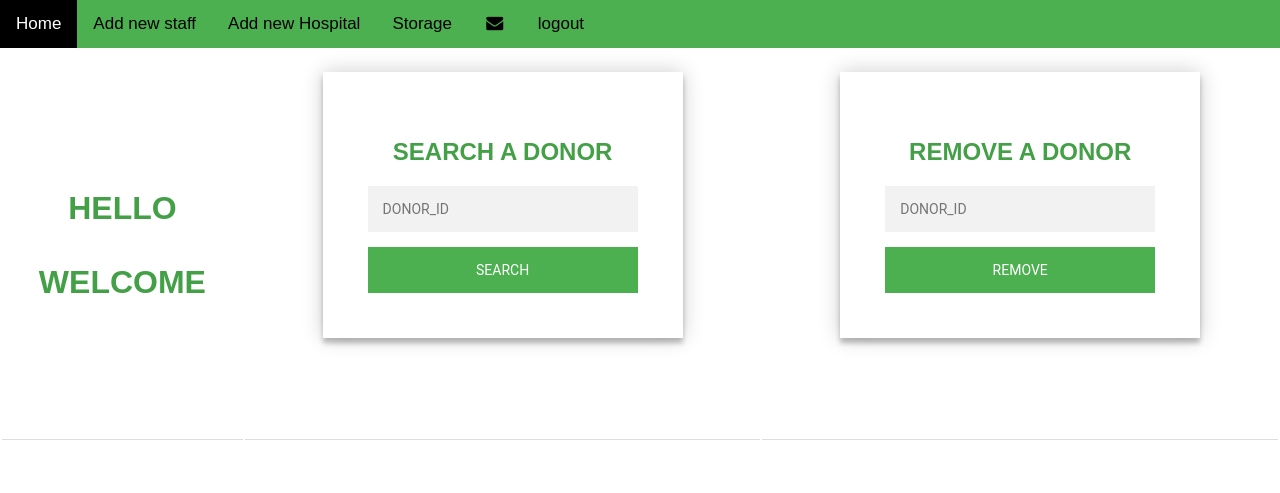
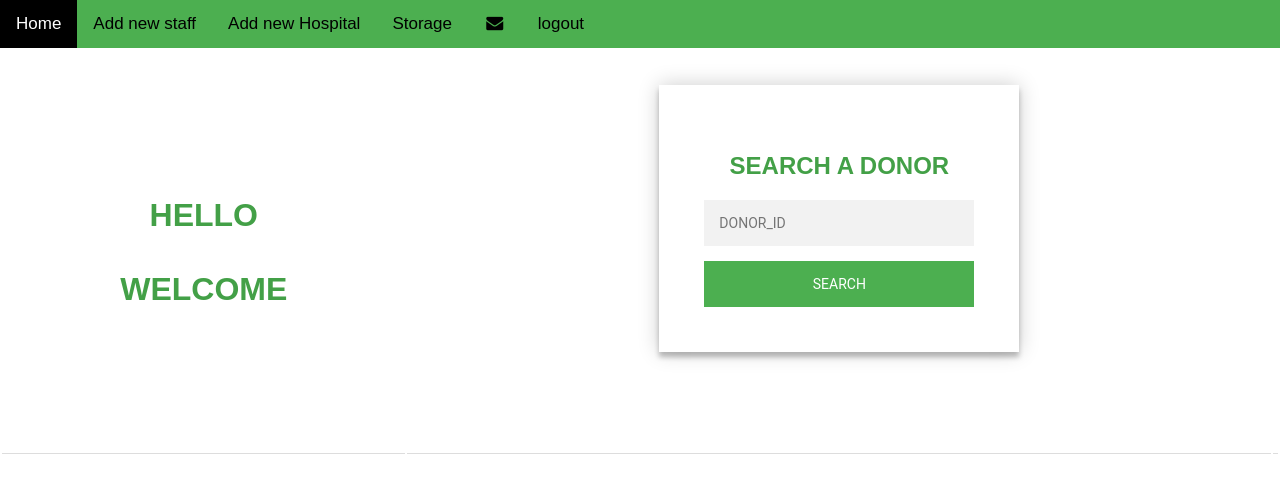
Before and after one commit to thanzeelhassan/DBMSProject, a Django app: template templates/admin_home.html in a window 1280 px wide. Shown: the top 493 px of the page. Run offline with Django 3.2, Linux system fonts and the light colour scheme; the template is opened without the code that fills it, so the values that code supplies are empty.

Commit message:
updated html

```diff
--- a/templates/admin_home.html
+++ b/templates/admin_home.html
@@ -44,19 +44,7 @@
 </div>
     </td>
     <td>
-        <div class="login-page">
-            <div class="form">
-            <h2>REMOVE A DONOR</h2>
 
-              <form action=# method="post" >
-                <input type="text" placeholder="DONOR_ID" name="d_id">
-
-                <button name="submit">REMOVE</button>
-
-              </form>
-
-          </div>
-          </div>
     </td>
 
 </tr>
--- a/templates/admin_login.html
+++ b/templates/admin_login.html
@@ -11,7 +11,7 @@
       <form method="POST" action="">
         <input type="text" placeholder="ADMIN_ID" name="username">
         <input type="password" placeholder="password" name="password">
-        <input type="button" name="submit" value="Submit">
+        <button name="submit">LOGIN</button>
 
 
       </form>
--- a/templates/index.html
+++ b/templates/index.html
@@ -3,6 +3,7 @@
     <link rel="stylesheet" a href="style.css"/>
 </head>
 <body>
+
     <h2>LOGIN AS</h2>
 <div class="login-page">
     <div class="form">
@@ -24,7 +25,10 @@
         <p class="message">Not registered? <a href="donor_reg.php">Create an account</a></p>
 
 
+
   </div>
   </div>
+  <center><p style="color:#8a0303 ;"><b><q>BE THE ONE WHO SAVES A LIFE</q></b></p>
+  <img src="image.png" width="300" height="200"></center>
   </body>
   </html>
```
Also changed, not shown: templates/image.png (added).
